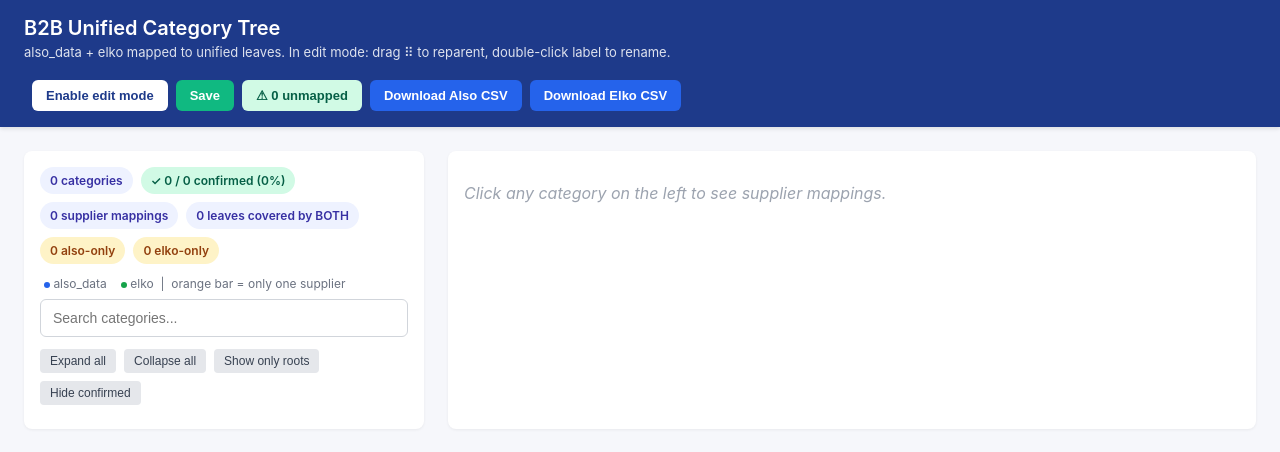
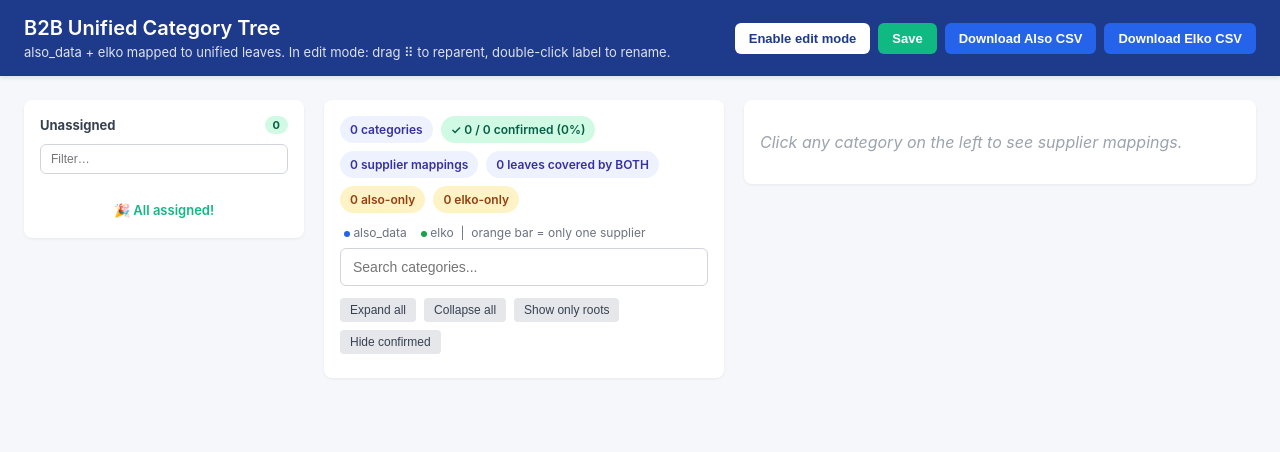
Before and after one commit to KristapsRjabovs/abian-category, a Flask app: page / in a window 1280 px wide. Shown: the top 452 px of the page. Run offline with Flask 3, Linux system fonts and the light colour scheme; data that the repository does not hold is empty.

Commit message:
Replace unmapped modal with always-visible sidebar
- Layout changed to 3-column grid: [unmapped 280px][tree 400px][detail 1fr]
- Unmapped sidebar is always visible on the left; shows count badge,
  filter search, and rows grouped by Also/Elko
- In edit mode rows are immediately draggable — drop directly onto any
  tree category label to assign (no modal close needed)
- Hint bar switches between drag instructions and edit-mode reminder
- Removed header unmapped button and modal overlay

Co-Authored-By: Claude Sonnet 4.6 <noreply@anthropic.com>

```diff
--- a/templates/index.html
+++ b/templates/index.html
@@ -24,9 +24,10 @@
   .edit-badge { background: #10b981; color: #fff; padding: 4px 10px; border-radius: 999px;
                 font-size: 12px; font-weight: 600; display: none; }
   .edit-on .edit-badge { display: inline-block; }
-  .wrap { max-width: 1500px; margin: 0 auto; padding: 24px;
-          display: grid; grid-template-columns: 400px 1fr; gap: 24px; }
-  @media (max-width: 960px) { .wrap { grid-template-columns: 1fr; } }
+  .wrap { max-width: 1700px; margin: 0 auto; padding: 24px;
+          display: grid; grid-template-columns: 280px 400px 1fr; gap: 20px; align-items: start; }
+  @media (max-width: 1100px) { .wrap { grid-template-columns: 260px 1fr; } }
+  @media (max-width: 700px)  { .wrap { grid-template-columns: 1fr; } }
   .panel { background: #fff; border-radius: 8px; box-shadow: 0 1px 3px rgba(0,0,0,.06); padding: 16px; }
   .stats { display: flex; gap: 8px; flex-wrap: wrap; margin-bottom: 12px; }
   .stat { background: #eef2ff; color: #3730a3; padding: 6px 10px; border-radius: 999px; font-size: 12px; font-weight: 600; }
@@ -135,34 +136,38 @@
                     display: flex; align-items: center; justify-content: center;
                     font-size: 18px; font-weight: 600; z-index: 9999; }
   #loadingOverlay.done { display: none; }
-  /* unmapped modal */
+  /* unmapped sidebar */
   #unmappedBtn { background: #fef3c7; color: #92400e; border: none; }
   #unmappedBtn:hover { background: #fde68a; }
   #unmappedBtn.none { background: #d1fae5; color: #065f46; }
-  #unmappedModal { display: none; position: fixed; inset: 0; z-index: 8000;
-                   background: rgba(0,0,0,.45); }
-  #unmappedModal.open { display: flex; align-items: flex-start; justify-content: center; padding-top: 60px; }
-  #unmappedBox { background: #fff; border-radius: 10px; box-shadow: 0 8px 32px rgba(0,0,0,.2);
-                 width: 680px; max-width: 96vw; max-height: 80vh; display: flex; flex-direction: column; }
-  #unmappedBox h3 { margin: 0; padding: 16px 20px; font-size: 16px; border-bottom: 1px solid #e5e7eb;
-                    display: flex; justify-content: space-between; align-items: center; }
-  #unmappedBox h3 button { background: none; border: none; font-size: 20px; cursor: pointer; color: #6b7280; padding: 0 4px; }
-  #unmappedBox h3 button:hover { color: #111; }
-  #unmappedSearch { margin: 12px 16px 4px; padding: 8px 12px; border: 1px solid #d1d5db;
-                    border-radius: 6px; font-size: 13px; width: calc(100% - 32px); }
-  #unmappedList { overflow-y: auto; padding: 8px 0 16px; flex: 1; }
-  .um-section { padding: 6px 20px 2px; font-size: 11px; font-weight: 700; text-transform: uppercase;
-                letter-spacing: .06em; color: #6b7280; }
-  .um-row { display: flex; align-items: center; gap: 10px; padding: 5px 20px;
-            font-size: 13px; border-bottom: 1px solid #f3f4f6; }
+  #unmappedSidebar { display: flex; flex-direction: column; position: sticky; top: 20px;
+                     max-height: calc(100vh - 90px); overflow: hidden; }
+  #unmappedSidebar h3 { margin: 0 0 10px; font-size: 13px; font-weight: 700; color: #374151;
+                        display: flex; justify-content: space-between; align-items: center; }
+  #unmappedSidebar h3 .um-count-badge { background: #fef3c7; color: #92400e; padding: 2px 8px;
+                                         border-radius: 999px; font-size: 11px; font-weight: 700; }
+  #unmappedSidebar h3 .um-count-badge.none { background: #d1fae5; color: #065f46; }
+  #unmappedSearch { width: 100%; padding: 7px 10px; border: 1px solid #d1d5db; border-radius: 6px;
+                    font-size: 12px; margin-bottom: 8px; }
+  #unmappedSearch:focus { outline: none; border-color: #1e3a8a; box-shadow: 0 0 0 2px rgba(30,58,138,.12); }
+  #unmappedList { overflow-y: auto; flex: 1; margin: 0 -16px -16px; }
+  .um-drag-hint { padding: 6px 12px; font-size: 11px; color: #6b7280; font-style: italic;
+                  background: #fffbeb; border-bottom: 1px solid #fde68a; }
+  .um-section { padding: 8px 12px 3px; font-size: 10px; font-weight: 700; text-transform: uppercase;
+                letter-spacing: .07em; color: #9ca3af; background: #f9fafb;
+                border-top: 1px solid #e5e7eb; border-bottom: 1px solid #e5e7eb; }
+  .um-row { display: flex; align-items: flex-start; gap: 6px; padding: 6px 12px;
+            font-size: 12px; border-bottom: 1px solid #f3f4f6; line-height: 1.4; }
   .um-row:hover { background: #f9fafb; }
-  .um-row .supplier-tag { flex-shrink: 0; }
-  .um-row .cat-name { flex: 1; color: #1f2937; }
-  .um-empty { padding: 24px 20px; color: #10b981; font-weight: 600; text-align: center; font-size: 14px; }
+  .um-row .supplier-tag { flex-shrink: 0; margin-top: 1px; font-size: 10px; }
+  .um-row .cat-name { flex: 1; color: #374151; word-break: break-word; }
   .um-row[draggable="true"] { cursor: grab; }
+  .um-row[draggable="true"]:hover { background: #eff6ff; cursor: grab; }
   .um-row[draggable="true"]:active { cursor: grabbing; }
-  .um-row[draggable="true"]:hover { background: #eff6ff; }
-  .um-drag-hint { padding: 8px 20px 4px; font-size: 11.5px; color: #6b7280; font-style: italic; }
+  .um-row.dragging-um { opacity: .4; }
+  .um-empty { padding: 20px 12px; color: #10b981; font-weight: 600; text-align: center; font-size: 13px; }
+  .um-nodrag-hint { padding: 6px 12px; font-size: 11px; color: #9ca3af; font-style: italic;
+                    background: #f9fafb; border-bottom: 1px solid #e5e7eb; }
 </style>
 </head>
 <body>
@@ -177,24 +182,22 @@
     <button id="toggleEdit">Enable edit mode</button>
     <button id="resetBtn" class="warn" style="display:none;">Reset changes</button>
     <button id="saveBtn" class="primary">Save</button>
-    <button id="unmappedBtn">⚠ <span id="unmappedCount">…</span> unmapped</button>
     <button id="dlAlsoBtn" class="dl">Download Also CSV</button>
     <button id="dlElkoBtn" class="dl">Download Elko CSV</button>
   </div>
 </header>
 
-<!-- Unmapped categories modal -->
-<div id="unmappedModal">
-  <div id="unmappedBox">
+<div class="wrap">
+  <!-- Unmapped sidebar -->
+  <aside class="panel" id="unmappedSidebar">
     <h3>
-      Unmapped supplier categories
-      <button id="unmappedClose" title="Close">✕</button>
+      Unassigned
+      <span class="um-count-badge" id="unmappedCount">…</span>
     </h3>
     <input id="unmappedSearch" type="search" placeholder="Filter…" autocomplete="off">
     <div id="unmappedList"></div>
-  </div>
-</div>
-<div class="wrap">
+  </aside>
+  <!-- Tree panel -->
   <aside class="panel">
     <div class="stats" id="stats"></div>
     <div class="legend">
@@ -913,20 +916,19 @@ document.getElementById("hide-confirmed-btn").onclick = function() {
 function updateUnmapped() {
   const unmapped = { also_data: [], elko: [] };
   for (const [key, codes] of Object.entries(SUPMAP)) {
-    // Unmapped = no codes assigned, OR all assigned codes are missing from the live tree
+    // Unmapped = no codes, OR all assigned codes missing from live tree
     const activeCodes = codes.filter(c => nodeIdx.has(c));
     if (activeCodes.length > 0) continue;
     const sep = key.indexOf("||");
     const sup = key.slice(0, sep), cat = key.slice(sep + 2);
     if (unmapped[sup] !== undefined) unmapped[sup].push(cat);
-    else unmapped[sup] = [cat];  // unknown supplier
+    else unmapped[sup] = [cat];
   }
   const total = Object.values(unmapped).reduce((s, a) => s + a.length, 0);
-  const btn = document.getElementById("unmappedBtn");
-  document.getElementById("unmappedCount").textContent = total;
-  btn.classList.toggle("none", total === 0);
-  btn.title = total === 0 ? "All categories are mapped!" : `${total} supplier categories have no tree assignment`;
-  renderUnmappedList(unmapped, "");
+  const badge = document.getElementById("unmappedCount");
+  badge.textContent = total;
+  badge.classList.toggle("none", total === 0);
+  renderUnmappedList(unmapped, document.getElementById("unmappedSearch").value);
   return unmapped;
 }
 
@@ -934,65 +936,57 @@ let _unmappedCache = {};
 function renderUnmappedList(unmapped, filter) {
   _unmappedCache = unmapped;
   const list = document.getElementById("unmappedList");
-  const q = filter.trim().toLowerCase();
-  const suppliers = Object.keys(unmapped).sort();
+  const q = (filter || "").trim().toLowerCase();
   const total = Object.values(unmapped).reduce((s, a) => s + a.length, 0);
 
+  list.innerHTML = "";
+
   if (total === 0) {
-    list.innerHTML = `<div class="um-empty">🎉 All supplier categories are mapped!</div>`;
+    list.innerHTML = `<div class="um-empty">🎉 All assigned!</div>`;
     return;
   }
 
-  list.innerHTML = "";
+  const hint = document.createElement("div");
+  hint.className = editMode ? "um-drag-hint" : "um-nodrag-hint";
+  hint.textContent = editMode
+    ? "⠿ Drag onto a tree category to assign"
+    : "Enable edit mode to drag-assign";
+  list.appendChild(hint);
 
-  if (editMode) {
-    const hint = document.createElement("div");
-    hint.className = "um-drag-hint";
-    hint.textContent = "⠿ Drag a row onto any tree category to assign it.";
-    list.appendChild(hint);
-  }
-
-  for (const sup of suppliers) {
+  for (const sup of Object.keys(unmapped).sort()) {
     const rows = unmapped[sup].filter(c => !q || c.toLowerCase().includes(q));
     if (!rows.length) continue;
 
     const sec = document.createElement("div");
     sec.className = "um-section";
-    sec.textContent = `${sup} — ${rows.length} unmapped`;
+    sec.textContent = `${sup === "also_data" ? "Also" : "Elko"} — ${rows.length}`;
     list.appendChild(sec);
 
     for (const cat of rows) {
       const key = sup + "||" + cat;
       const row = document.createElement("div");
       row.className = "um-row";
-      if (editMode) row.setAttribute("draggable", "true");
-      row.innerHTML = `<span class="supplier-tag ${sup}">${sup}</span><span class="cat-name">${escapeHtml(cat)}</span>`;
-
+      row.innerHTML = `<span class="supplier-tag ${sup}">${sup === "also_data" ? "Also" : "Elko"}</span><span class="cat-name">${escapeHtml(cat)}</span>`;
       if (editMode) {
+        row.setAttribute("draggable", "true");
         row.addEventListener("dragstart", ev => {
           ev.dataTransfer.setData("application/json", JSON.stringify({ key, fromCode: null }));
           ev.dataTransfer.effectAllowed = "copy";
-          // Close modal so the tree is visible for dropping
-          document.getElementById("unmappedModal").classList.remove("open");
+          row.classList.add("dragging-um");
         });
+        row.addEventListener("dragend", () => row.classList.remove("dragging-um"));
       }
       list.appendChild(row);
     }
   }
 
-  if (!list.querySelector(".um-row, .um-empty"))
-    list.innerHTML += `<div class="um-empty">No results match your filter.</div>`;
+  if (!list.querySelector(".um-row"))
+    list.innerHTML += `<div class="um-empty">No results.</div>`;
 }
 
-document.getElementById("unmappedBtn").onclick = () => {
-  updateUnmapped();
-  document.getElementById("unmappedModal").classList.add("open");
-  document.getElementById("unmappedSearch").value = "";
-  document.getElementById("unmappedSearch").focus();
+document.getElementById("unmappedSearch").oninput = function() {
+  renderUnmappedList(_unmappedCache, this.value);
 };
-document.getElementById("unmappedClose").onclick = () => document.getElementById("unmappedModal").classList.remove("open");
-document.getElementById("unmappedModal").addEventListener("click", e => { if (e.target === e.currentTarget) e.currentTarget.classList.remove("open"); });
-document.getElementById("unmappedSearch").oninput = function() { renderUnmappedList(_unmappedCache, this.value); };
 
 document.getElementById("toggleEdit").onclick = function() {
   editMode = !editMode;
@@ -1000,7 +994,7 @@ document.getElementById("toggleEdit").onclick = function() {
   this.textContent = editMode ? "Exit edit mode" : "Enable edit mode";
   updateDeletableBadges();
   if (currentNode) showDetail(currentNode, currentAncestors);
-  // Refresh unmapped list so drag handles appear/disappear with edit mode
+  // Refresh unmapped sidebar so drag handles appear/disappear with edit mode
   renderUnmappedList(_unmappedCache, document.getElementById("unmappedSearch").value);
 };
 
```
